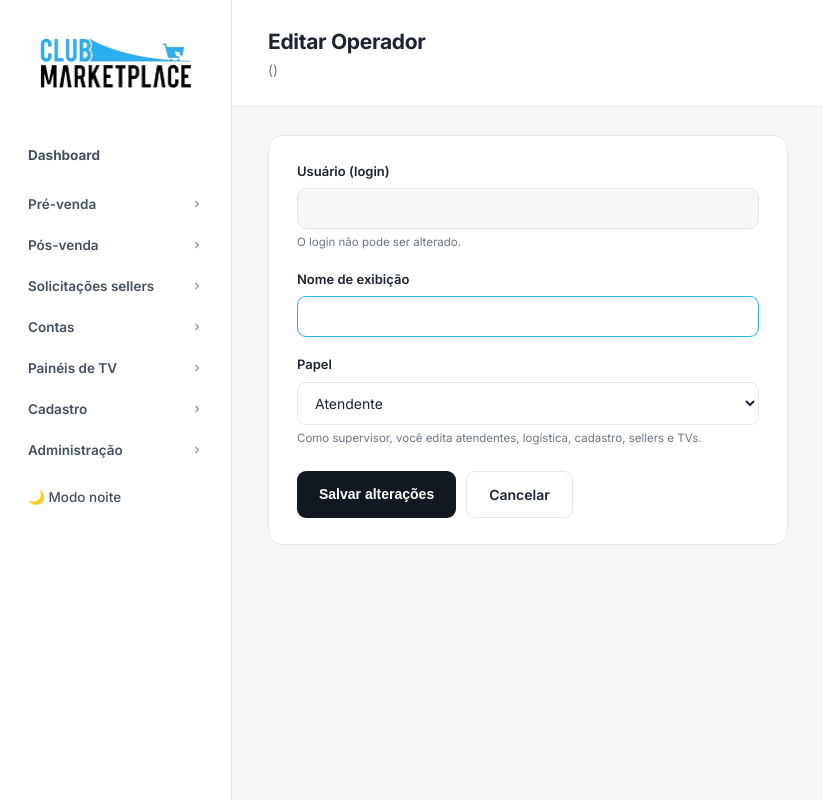
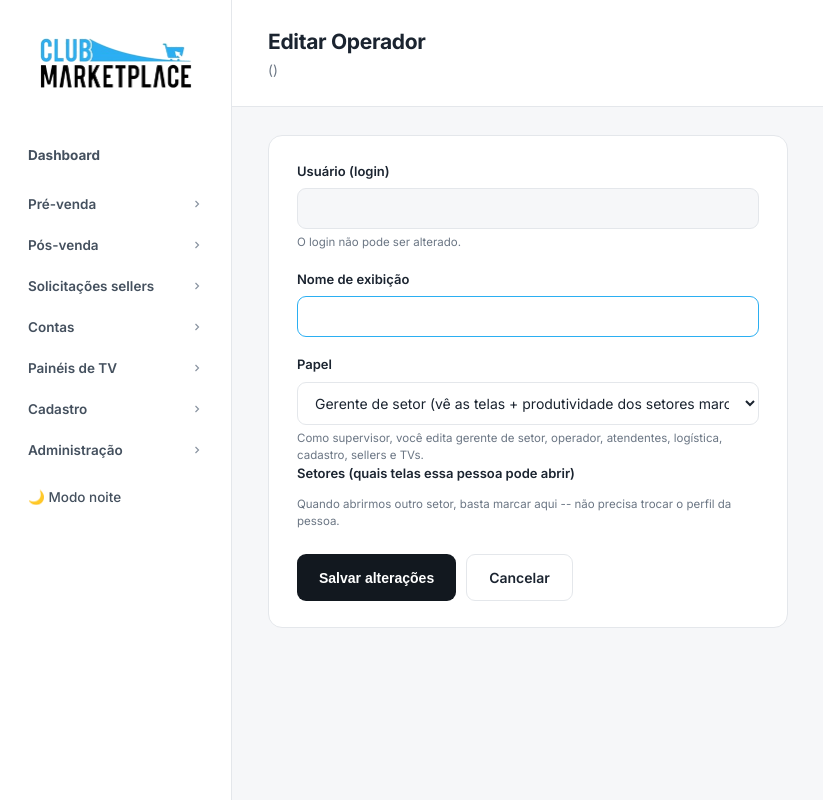
Before and after one commit to Clubmarketplace/club-dashboard, a Python web app: template app/templates/editar-usuario.html in a window 1280 px wide. Shown: the whole page, without its empty margins (0-823 px from the left). Run offline with Jinja, Linux system fonts and the light colour scheme; the template is opened without the code that fills it, so the values that code supplies are empty.

Commit message:
Add files via upload

```diff
--- a/app/templates/_menu.html
+++ b/app/templates/_menu.html
@@ -8,11 +8,18 @@
     - cadastro (14/10): só o grupo Cadastro (tela de produtos novos);
     - atendente: Perguntas, Respostas padrão, Mensagens dos pedidos,
       Solicitações sellers (cancelamento e reputação), Reputação das contas e Painéis de TV.
+    - operador/gerente_setor (15/10): só os grupos dos setores que a pessoa
+      tiver marcada (Usuario.setores) -- Cadastro e/ou Solicitações sellers.
+      "gerente_setor" também vê a Produtividade do(s) setor(es) marcado(s).
   Grupos em sanfona: só o grupo da tela atual vem aberto; abrir um fecha os outros.
 #}
 {% set _papel = usuario_logado.papel if usuario_logado else "" %}
-{% set _restrito = _papel in ("atendente", "cadastro") %}
+{% set _setores_pessoais = (usuario_logado.setores.split(",") if usuario_logado and usuario_logado.setores else []) %}
+{% set _restrito = _papel in ("atendente", "cadastro", "operador", "gerente_setor") %}
 {% set _so_cadastro = _papel == "cadastro" %}
+{% set _eh_gerente = _papel == "gerente_setor" %}
+{% set _eh_setor_cadastro = _papel in ("operador", "gerente_setor") and "cadastro" in _setores_pessoais %}
+{% set _eh_setor_cancelamento = _papel in ("operador", "gerente_setor") and "solicitacoes_cancelamento" in _setores_pessoais %}
 {% set _caminho = request.url.path if request else "" %}
 
 {% macro item(href, rotulo, nova_aba=false) -%}
@@ -102,10 +109,18 @@
 
   {% endif %}
 
-  {% if _so_cadastro or not _restrito %}
+  {% if _eh_setor_cancelamento %}
+    {% call grupo("solicitacoes", "Solicitações sellers", ["/solicitar-cancelamento", "/solicitacoes-painel", "/relatorio-cancelamentos"]) %}
+      {{ item("/solicitar-cancelamento", "Nova solicitação") }}
+      {{ item("/solicitacoes-painel", "Solicitações") }}
+      {{ item("/relatorio-cancelamentos", "Relatório de cancelamentos") }}
+    {% endcall %}
+  {% endif %}
+
+  {% if _so_cadastro or _eh_setor_cadastro or not _restrito %}
     {% call grupo("cadastro", "Cadastro", ["/cadastro"]) %}
       {{ item("/cadastro", "Produtos para cadastro") }}
-      {% if not _so_cadastro %}{{ item("/cadastro/produtividade", "Produtividade") }}{% endif %}
+      {% if (not _restrito) or (_eh_setor_cadastro and _eh_gerente) %}{{ item("/cadastro/produtividade", "Produtividade") }}{% endif %}
     {% endcall %}
   {% endif %}
 
--- a/app/templates/cadastro.html
+++ b/app/templates/cadastro.html
@@ -48,8 +48,9 @@
     .cd-mp-feito.cd-mp-shopee { background:var(--canal-shopee-bg); color:var(--canal-shopee-tx); border-color:var(--canal-shopee-bg); }
     .cd-mp-na { background:var(--cmx-bg); color:var(--cmx-texto-suave); text-decoration:line-through; border-style:dashed; }
     .cd-mp-escolher { border-color:var(--cmx-rust); color:var(--cmx-rust); border-style:dashed; }
-    .cd-quem { margin-top:5px; font-size:12px; color:var(--cmx-texto-suave); line-height:1.35; }
-    .cd-ok { display:inline-block; font-size:12px; font-weight:700; color:var(--cmx-verde); background:var(--cmx-verde-fundo); border-radius:999px; padding:2px 9px; margin-bottom:5px; }
+    .cd-quem { margin-top:4px; font-size:12px; color:var(--cmx-texto-suave); line-height:1.45; }
+    .cd-quem-nome { color:var(--cmx-texto); font-weight:700; }
+    .cd-ok { display:inline-block; font-size:12.5px; font-weight:700; color:var(--cmx-verde); background:var(--cmx-verde-fundo); border-radius:999px; padding:3px 11px; margin-bottom:6px; }
     .cd-mini { height:26px; padding:0 9px; font-size:12px; margin-top:6px; }
     .cd-selo-manual { display:inline-block; font-size:11px; font-weight:700; color:var(--cmx-ambar); background:var(--cmx-ambar-fundo); border-radius:6px; padding:1px 6px; margin-top:4px; }
     .cd-select { height:34px; border:1px solid var(--cmx-borda); border-radius:9px; padding:0 8px; font:600 13px Inter,sans-serif; background:var(--cmx-papel); color:var(--cmx-texto); }
--- a/app/templates/editar-usuario.html
+++ b/app/templates/editar-usuario.html
@@ -21,6 +21,9 @@
     .eu-dica { font-size:11.5px; color:var(--cmx-texto-suave); margin-top:5px; }
     .eu-campo-conta { display:none; }
     .eu-campo-conta.visivel { display:block; }
+    .eu-setores { display:flex; flex-wrap:wrap; gap:10px 18px; }
+    .eu-setor-item { display:inline-flex !important; align-items:center; gap:6px; font-weight:500 !important; font-size:13.5px !important; margin-bottom:0 !important; margin-top:0 !important; }
+    .eu-setor-item input { width:auto !important; padding:0 !important; }
     .eu-botoes { display:flex; gap:10px; margin-top:24px; }
     button.eu-salvar {
       padding:12px 22px; border:none; border-radius:9px;
@@ -93,6 +96,8 @@
             <select name="papel" id="campo-papel" onchange="alternarCampoConta()">
               <option value="admin" {% if alvo.papel == "admin" %}selected{% endif %}>Admin</option>
               <option value="supervisor" {% if alvo.papel == "supervisor" %}selected{% endif %}>Supervisor</option>
+              <option value="gerente_setor" {% if alvo.papel == "gerente_setor" %}selected{% endif %}>Gerente de setor (vê as telas + produtividade dos setores marcados)</option>
+              <option value="operador" {% if alvo.papel == "operador" %}selected{% endif %}>Operador (vê só as telas dos setores marcados)</option>
               <option value="atendente" {% if alvo.papel == "atendente" %}selected{% endif %}>Atendente</option>
               <option value="logistica" {% if alvo.papel == "logistica" %}selected{% endif %}>Logística</option>
               <option value="cadastro" {% if alvo.papel == "cadastro" %}selected{% endif %}>Cadastro (cadastra os produtos novos)</option>
@@ -102,14 +107,26 @@
             </select>
             {% else %}
             <select name="papel" id="campo-papel" onchange="alternarCampoConta()">
+              <option value="gerente_setor" {% if alvo.papel == "gerente_setor" %}selected{% endif %}>Gerente de setor (vê as telas + produtividade dos setores marcados)</option>
+              <option value="operador" {% if alvo.papel == "operador" %}selected{% endif %}>Operador (vê só as telas dos setores marcados)</option>
               <option value="atendente" {% if alvo.papel == "atendente" %}selected{% endif %}>Atendente</option>
               <option value="logistica" {% if alvo.papel == "logistica" %}selected{% endif %}>Logística</option>
               <option value="cadastro" {% if alvo.papel == "cadastro" %}selected{% endif %}>Cadastro (cadastra os produtos novos)</option>
               <option value="seller" {% if alvo.papel == "seller" %}selected{% endif %}>Seller</option>
               <option value="tv" {% if alvo.papel == "tv" %}selected{% endif %}>TV (só vê os painéis)</option>
             </select>
-            <div class="eu-dica">Como supervisor, você edita atendentes, logística, cadastro, sellers e TVs.</div>
+            <div class="eu-dica">Como supervisor, você edita gerente de setor, operador, atendentes, logística, cadastro, sellers e TVs.</div>
             {% endif %}
+
+            <div class="eu-campo-conta" id="bloco-setores">
+              <label>Setores (quais telas essa pessoa pode abrir)</label>
+              <div class="eu-setores">
+                {% for chave, rotulo in setores_disponiveis.items() %}
+                <label class="eu-setor-item"><input type="checkbox" name="setores" value="{{ chave }}" {% if chave in setores_do_alvo %}checked{% endif %} /> {{ rotulo }}</label>
+                {% endfor %}
+              </div>
+              <div class="eu-dica">Quando abrirmos outro setor, basta marcar aqui -- não precisa trocar o perfil da pessoa.</div>
+            </div>
 
             <div class="eu-campo-conta" id="bloco-conta">
               <label>Conta vinculada (Mercado Livre / Shopee)</label>
@@ -140,6 +157,10 @@
             const bloco = document.getElementById("bloco-conta");
             bloco.classList.toggle("visivel", precisaConta);
             document.getElementById("campo-conta").required = precisaConta;
+
+            // Setores só aparecem (e só valem) pra "operador" e "gerente_setor".
+            const precisaSetor = (papel === "operador" || papel === "gerente_setor");
+            document.getElementById("bloco-setores")?.classList.toggle("visivel", precisaSetor);
           }
           alternarCampoConta();
         </script>
```
Also changed, not shown: app/templates/usuarios.html (+33 -1 lines).
